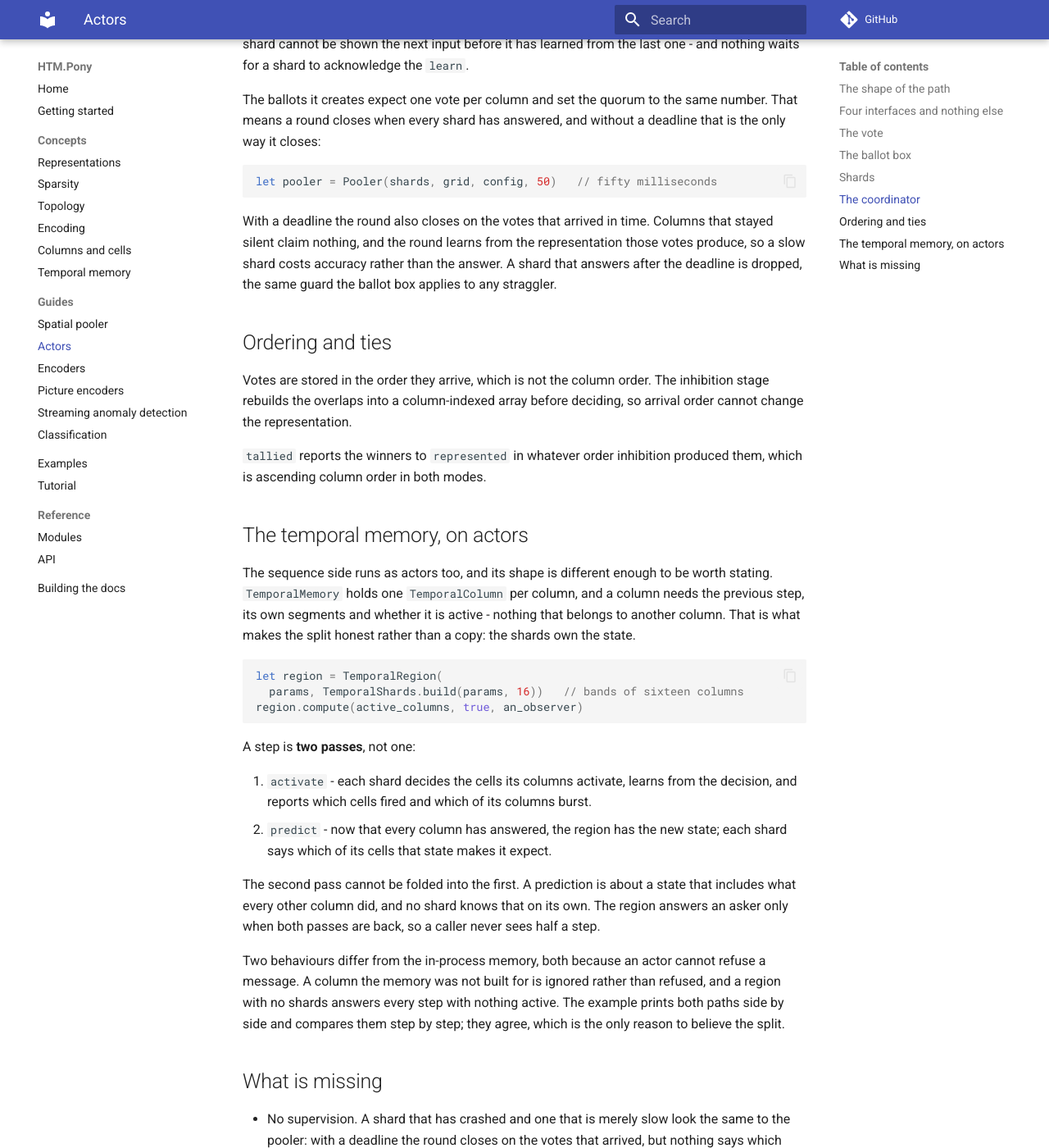
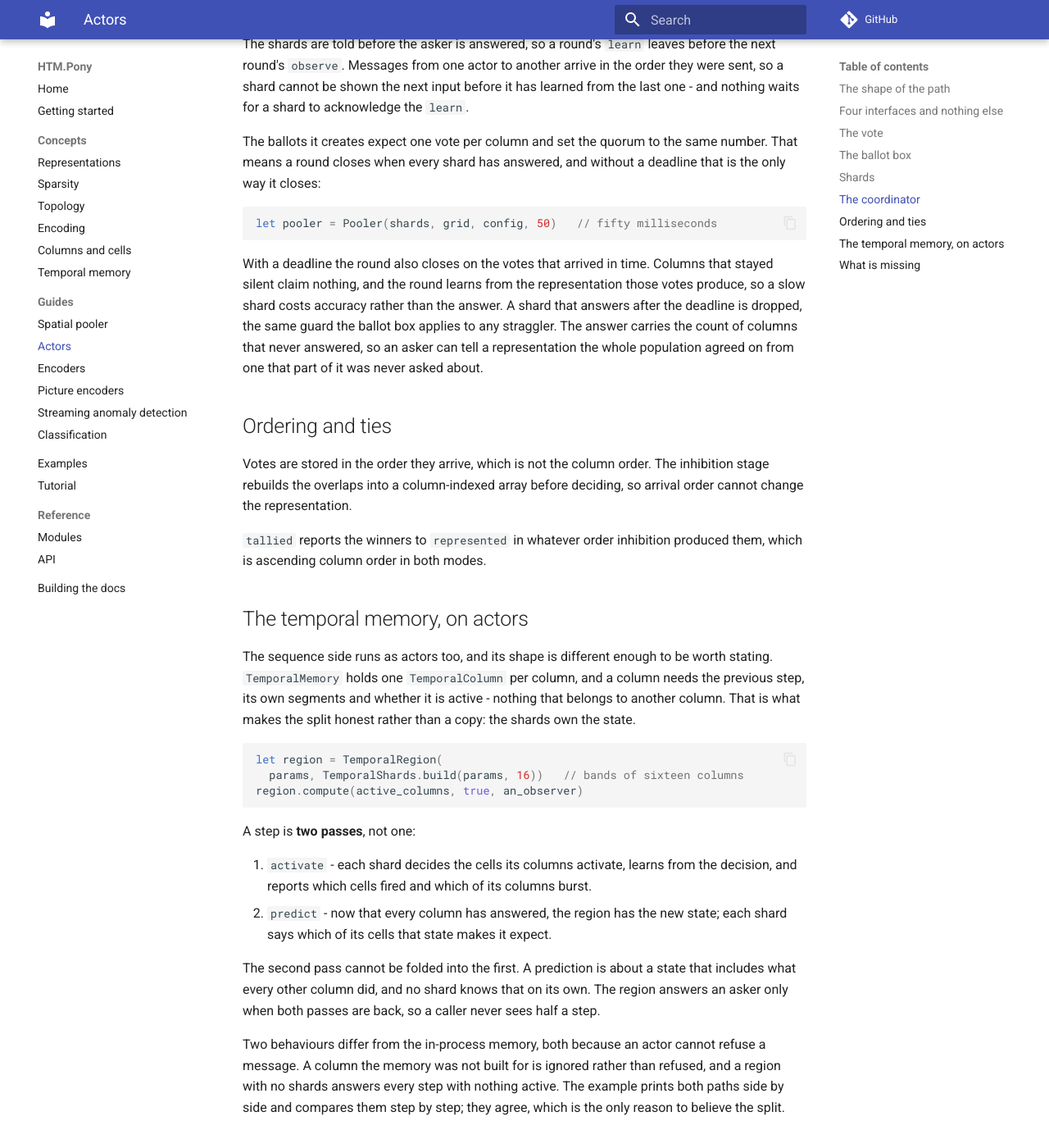
Before and after one commit to d-led/htm.pony, an MkDocs documentation site: the page built from docs/actors.md, in a window 1280 px wide and 1400 px high, scrolled down 3517 px. Shown: the whole window at 82% size. Built offline with MkDocs 1.6.1 and Material for MkDocs 9.7.7, drawn with Linux system fonts in a browser that asks for light colours; comment, search, counter and statistics services are not loaded; some of the changed text lies outside the part shown.

Commit message:
Tell the asker when a round came back short
A deadline stopped the pooler hanging on a shard that never answered, and in
doing so made a new silence: the caller got a representation decided without part
of the population and no way to know it. The count was already at hand - the
ballot box reports the votes it collected - so the answer now carries it.

Zero means every column the pooler expected answered. More means the representation
was decided without them, which is what a caller needs in order to decide what
the answer is worth. The asker is the party that asked the question, so it is the
party that has to be told; a monitor listening elsewhere would leave the asker
still unable to tell.

The silent-shard test now checks the count as well as the answer, and the two
rounds that hear from everyone check that it is zero.

````diff
--- a/docs/actors.md
+++ b/docs/actors.md
@@ -44,13 +44,14 @@ interface Shard
   be learn(active: Array[Bool] val, winners: Array[USize] val, starving: Array[USize] val)
 
 interface Representation
-  be represented(active: Array[USize] iso)
+  be represented(active: Array[USize] iso, missing: USize)
 ```
 
 A column pushes into a `Ballot` and never learns what collects the votes. The
 ballot box pushes into a `Tally` and never learns what asked. The pooler asks a
 `Shard` and never learns which band of columns answers. An asker implements
-`Representation` and is handed the answer.
+`Representation` and is handed the answer, together with the number of columns
+the round never heard from - zero for a round every column answered.
 
 The practical effect is that a shard can be tested against any sink, and a sink
 against any source. `test/column_shard_test.pony` and `test/ballot_box_test.pony`
@@ -182,7 +183,9 @@ With a deadline the round also closes on the votes that arrived in time. Columns
 that stayed silent claim nothing, and the round learns from the representation
 those votes produce, so a slow shard costs accuracy rather than the answer. A
 shard that answers after the deadline is dropped, the same guard the ballot box
-applies to any straggler.
+applies to any straggler. The answer carries the count of columns that never
+answered, so an asker can tell a representation the whole population agreed on
+from one that part of it was never asked about.
 
 ## Ordering and ties
 
@@ -227,9 +230,9 @@ agree, which is the only reason to believe the split.
 
 ## What is missing
 
-- No supervision. A shard that has crashed and one that is merely slow look the
-  same to the pooler: with a deadline the round closes on the votes that arrived,
-  but nothing says which columns were missing, and nothing retries them.
+- No retry. A deadline closes the round and the answer says how many columns
+  were never heard from, but nothing asks them again, and nothing tells a shard
+  that is slow from one that is gone.
 - No way to add or remove a shard while the pooler is running.
 - One pooler is one coordinator. Two poolers over the same shards would each
   start their own rounds.
````
Also changed, not shown: docs/reference/modules.md (+1 -1 lines), 4 other files.
